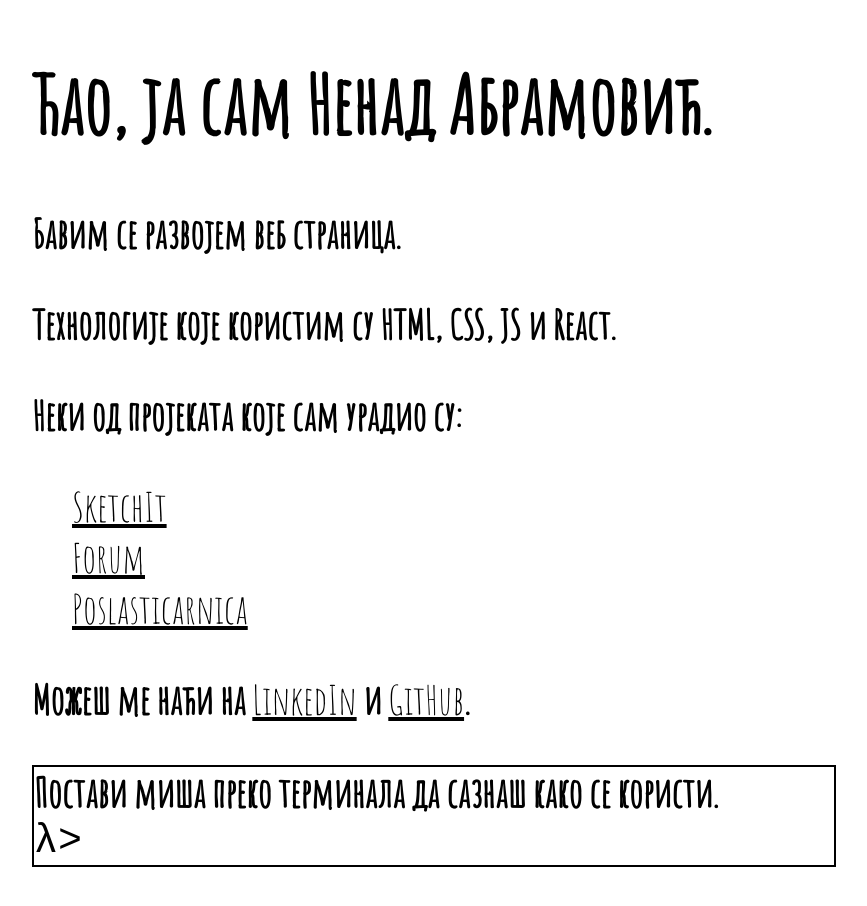
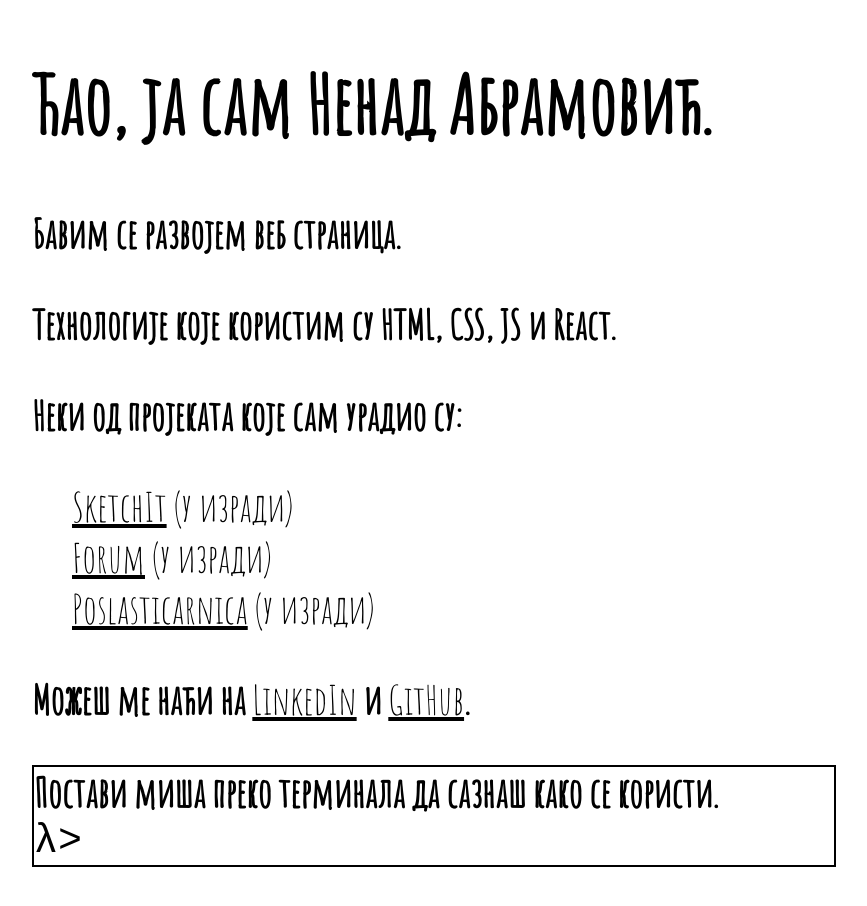
Before and after one commit to nenad-abramovic/nenad-abramovic, a plain HTML site: page index.html in a window 1280 px wide. Shown: the whole page, without its empty margins (8-875 px from the left). Drawn offline with Linux system fonts and the light colour scheme.

Commit message:
Add new presentation

```diff
--- a/index.html
+++ b/index.html
@@ -17,9 +17,9 @@
   <p>Технологије које користим су HTML, CSS, JS и React.</p>
   <p>Неки од пројеката које сам урадио су:</p>
   <ul>
-    <li><a href="#">SketchIt</a></li>
-    <li><a href="#">Forum</a></li>
-    <li><a href="#">Poslasticarnica</a></li>
+    <li><a href="#">SketchIt</a> (у изради)</li>
+    <li><a href="#">Forum</a> (у изради)</li>
+    <li><a href="#">Poslasticarnica</a> (у изради)</li>
   </ul>
   <p>Можеш ме наћи на <a href="https://www.linkedin.com/in/nenadabramovic/" target="_blank">LinkedIn</a> и <a
       href="https://github.com/nenad-abramovic/" target="_blank">GitHub</a>.</p>
```
